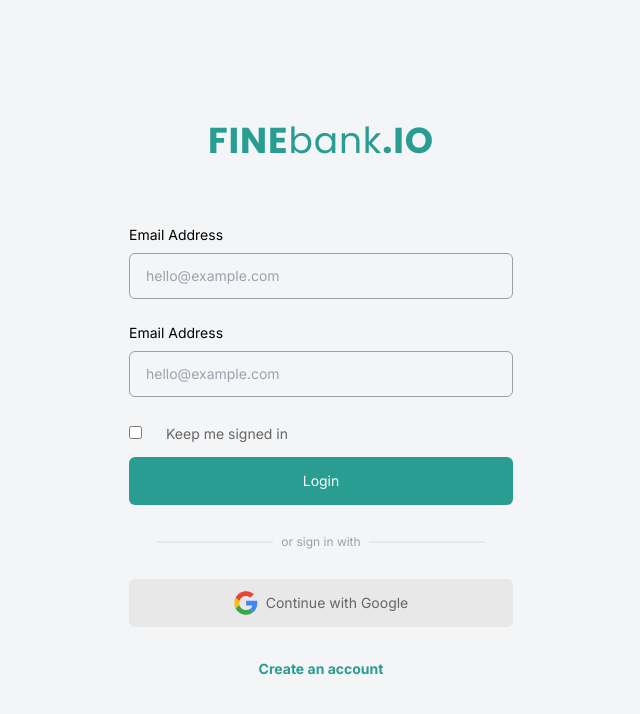
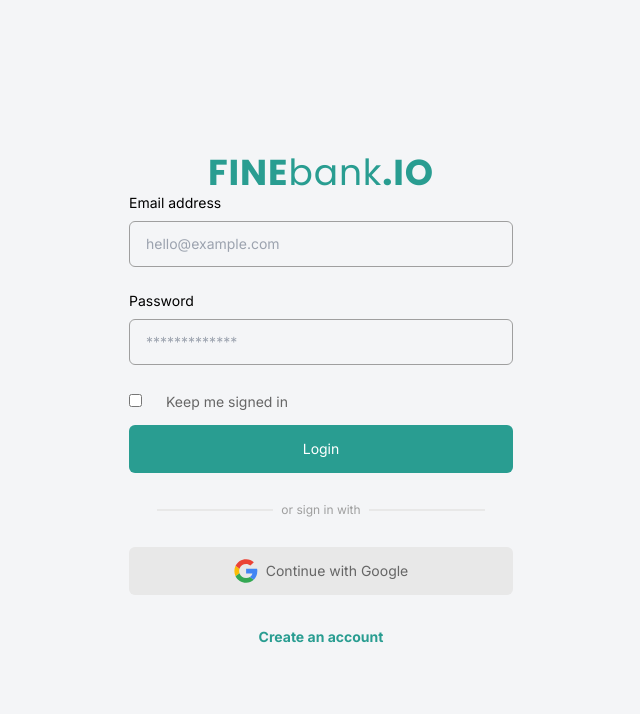
Before and after one commit to ajiekusumadhany/admin-ui, a React (Vite) app: page / in a window 1280 px wide. Shown: the top 714 px of the page, without its empty margins (319-959 px from the left). Built offline with nearby package versions, Linux system fonts and the light colour scheme.

Commit message:
menambahkan props

```diff
--- a/src/components/Elements/Button/index.jsx
+++ b/src/components/Elements/Button/index.jsx
@@ -1,10 +1,12 @@
-const Button = () => {
+const Button = (props) => {
+    const { children, variant, type } = props;
+
     return (
       <button
-      className="h-12 rounded-md text-sm bg-primary w-full text-white"
-      type="submit"
+        className={`h-12 rounded-md text-sm ${variant}`}
+        type={type}
       >
-      Login
+        {children}
       </button>
     );
   };
--- a/src/components/Elements/CheckBox/index.jsx
+++ b/src/components/Elements/CheckBox/index.jsx
@@ -1,14 +1,16 @@
-const CheckBox = () => {
+const CheckBox = (props) => {
+  const { label, name } = props;
+
   return (
     <>
       <input
         type="checkbox"
         className="text-sm accent-primary"
-        name="status"
-        id="status"
+        name={name}
+        id={name}
       />
-      <label htmlFor="status" className="text-sm text-gray-01 ms-6">
-        Keep me signed in
+      <label htmlFor={name} className="text-sm text-gray-01 ms-6">
+        {label}
       </label>
     </>
   );
--- a/src/components/Elements/LabeledInput/Input.jsx
+++ b/src/components/Elements/LabeledInput/Input.jsx
@@ -1,11 +1,13 @@
-const Input = () => {
+const Input = (props) => {
+  const { type, placeholder, name } = props;
+
   return (
     <input
-      type="email"
+      type={type}
       className="py-3 ps-4 text-sm border rounded-md w-full bg-special-mainBg border-gray-03 text-gray-01 focus:border-black focus:outline-none focus:ring-0"
-      placeholder="hello@example.com"
-      name="email"
-      id="email"
+      placeholder={placeholder}
+      name={name}
+      id={name}
     />
   );
 };
--- a/src/components/Elements/LabeledInput/Label.jsx
+++ b/src/components/Elements/LabeledInput/Label.jsx
@@ -1,7 +1,9 @@
-const Label = () => {
+const Label = (props) => {
+  const { htmlFor, children } = props;
+
   return (
-    <label htmlFor="email" className="block text-sm mb-2">
-      Email Address
+    <label htmlFor={htmlFor} className="block text-sm mb-2">
+      {children}
     </label>
   );
 };
--- a/src/components/Elements/LabeledInput/index.jsx
+++ b/src/components/Elements/LabeledInput/index.jsx
@@ -1,11 +1,13 @@
+import Input from "./Input";
 import Label from "./Label";
-import Input from "./Input";
 
-const LabeledInput = () => {
+const LabeledInput = (props) => {
+  const { label, name, type, placeholder } = props;
+
   return (
     <>
-      <Label />
-      <Input />
+      <Label htmlFor={name}>{label}</Label>
+      <Input name={name} type={type} placeholder={placeholder} />
     </>
   );
 };
--- a/src/components/fragments/FormSignIn.jsx
+++ b/src/components/fragments/FormSignIn.jsx
@@ -1,24 +1,33 @@
-import React from "react";
+import Button from "../Elements/Button";
+import CheckBox from "../Elements/CheckBox";
 import LabeledInput from "../Elements/LabeledInput";
-import CheckBox from "../Elements/CheckBox";
-import Button from "../Elements/Button";
 
 const FormSignIn = () => {
   return (
-    <div className="mt-16">
     <form action="">
       <div className="mb-6">
-          <LabeledInput />
+        <LabeledInput
+          label="Email address"
+          type="email"
+          placeholder="hello@example.com"
+          name="email"
+        />
       </div>
       <div className="mb-6">
-          <LabeledInput />
+        <LabeledInput
+          label="Password"
+          type="password"
+          placeholder="*************"
+          name="password"
+        />
       </div>
       <div className="mb-3">
-          <CheckBox />
+        <CheckBox label="Keep me signed in" name="status" />
       </div>
-        <Button />
+      <Button variant="bg-primary w-full text-white" type="submit">
+	      Login
+      </Button>
     </form>
-    </div>
   );
 };
 
```
Lines whose indentation alone changed are shown as unchanged.
